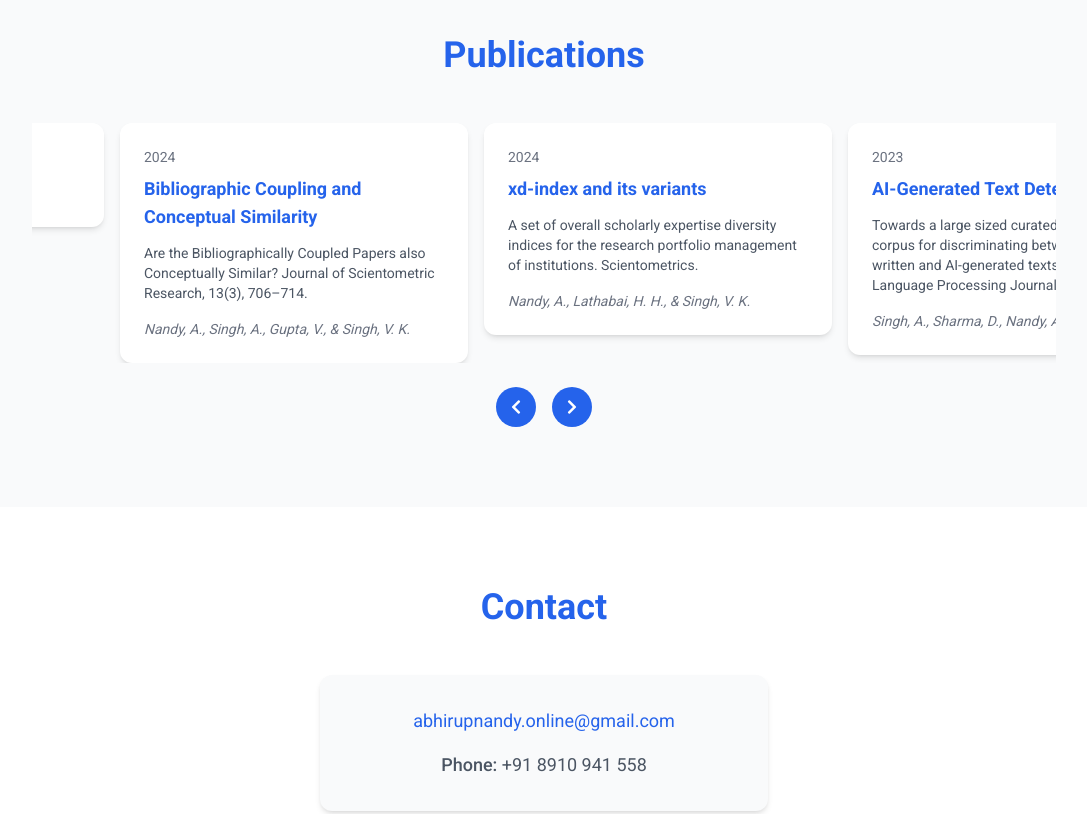
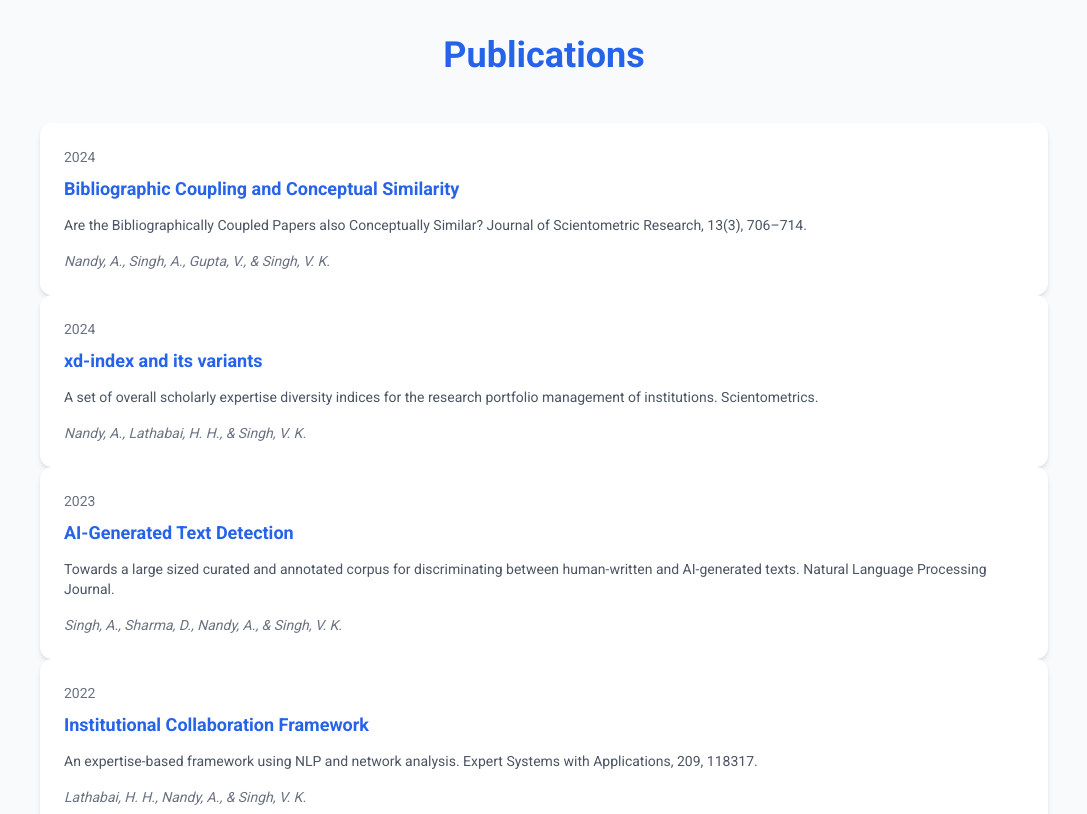
Before and after one commit to abhirupnandy/abhirupnandy.github.io, a plain HTML site: page index.html in a window 1280 px wide. Shown: the part 2780-3594 px from the top of the page, without its empty margins (96-1183 px from the left). Drawn offline with nearby package versions, Linux system fonts and the light colour scheme.

Commit message:
Update index.html

```diff
--- a/index.html
+++ b/index.html
@@ -227,30 +227,5 @@
 				</div>
 			</div>
 		</section>
-		<script>
-			document.addEventListener('DOMContentLoaded', function() {
-				let slider = tns({
-					container: '.slider-container',
-					items: 1,
-					slideBy: 'page',
-					autoplay: false,
-					controls: true,
-					nav: false,
-					controlsContainer: '.publication-slider',
-					prevButton: '.prev-button',
-					nextButton: '.next-button',
-					responsive: {
-						640: {
-							items: 2
-						},
-						1024: {
-							items: 3
-						}
-					},
-					gutter: 20,
-					loop: true
-				});
-			});
-		</script>
 	</body>
 </html>
```
